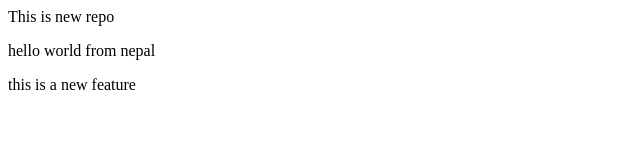
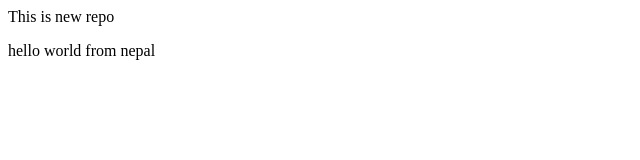
Before and after one commit to rajesh-2031/localrepo, a plain HTML site: page index.html in a window 1280 px wide. Shown: the whole page, without its empty margins (0-640 px from the left). Drawn offline with Linux system fonts and the light colour scheme.

Commit message:
new feature

```diff
--- a/index.html
+++ b/index.html
@@ -1,4 +1,2 @@
 <p>This is new repo</p>
 <p>hello world from nepal</p>
-<p>this is a new feature
-</p>
```
